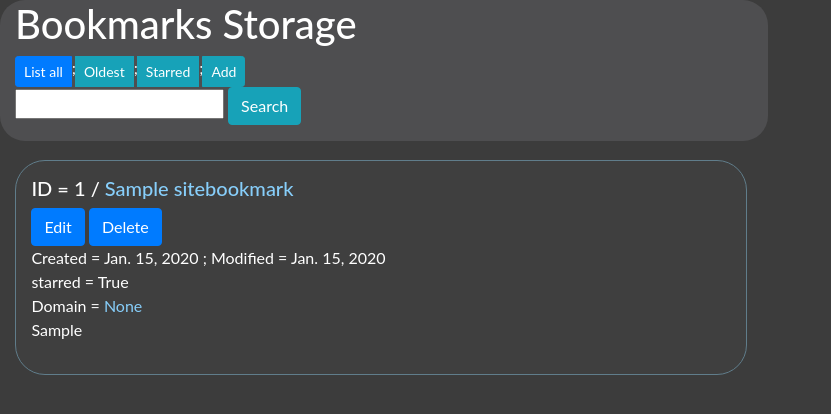
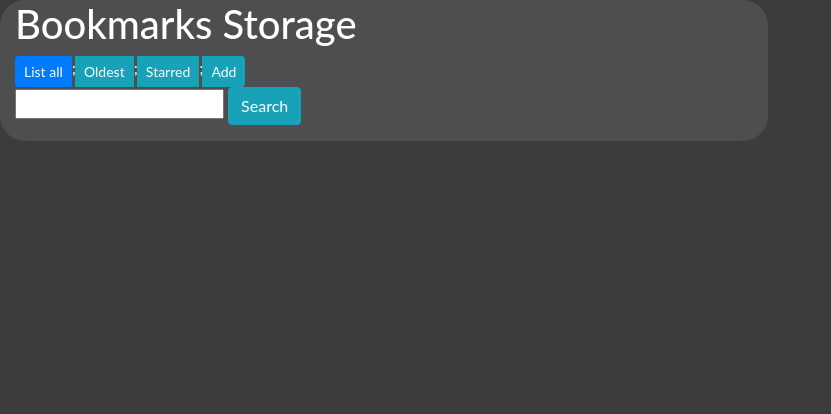
Before and after one commit to caiorss/bookmark-storage-webapp, a Django app: page / in a window 1280 px wide. Shown: the top 414 px of the page, without its empty margins (0-831 px from the left). Run offline with Django 3.2, Linux system fonts and the light colour scheme; tables that the repository leaves empty hold one stand-in row (values such as "Sample post"); some libraries are stand-ins or nearby versions.

Commit message:
Change queries and views for hiding items annotated as deleted.

```diff
--- a/bookmarks/templates/bookmark_list.html
+++ b/bookmarks/templates/bookmark_list.html
@@ -39,6 +39,7 @@
                   <a class="btn btn-primary" title="Delete current item" href="{% url 'bookmarks:bookmark_delete' bookmark.id %}">Delete</a>
             </br> Created  = {{ bookmark.created }} ; Modified = {{ bookmark.updated }}
             </br> starred = {{ bookmark.starred }}
+            </br> Deleted = {{ bookmark.deleted }}
             </br> Domain = <a href="/?domain={{ bookmark.hostname }}"
                               title="Filter by domain {{ bookmark.hostname }}"
                             > {{ bookmark.hostname }} </a>
--- a/bookmarks/views.py
+++ b/bookmarks/views.py
@@ -20,10 +20,10 @@
         view = self.request.GET.get("view")
 
         if view and view == "latest":
-            return self.model.objects.all().order_by("id")
+            return self.model.objects.filter(deleted = False).order_by("id")
 
         if view and view == "starred":
-            return self.model.objects.filter(starred = True).order_by("id").reverse()
+            return self.model.objects.filter(starred = True).filter(deleted = False).order_by("id").reverse()
 
         domain = self.request.GET.get("domain")
         if domain:
@@ -36,11 +36,12 @@
 
         query2 = self.request.GET.get('search')
         if query2:
-            return self.model.objects.filter( Q(title__contains = query2)
-                                            | Q(url__contains = query2) ).order_by("id").reverse()
+            return self.model.objects.filter( Q(deleted = False)
+                                             & ( Q(title__contains = query2) | Q(url__contains = query2)
+                                               ) ).order_by("id").reverse()
 
         #print(" [BookmarkList] kwargs = " + str(self.kwargs))
-        return self.model.objects.all().order_by("id").reverse()
+        return self.model.objects.filter(deleted = False).order_by("id").reverse()
 
 
 class BookmarkStarred(ListView):
@@ -54,13 +55,13 @@
 class BookmarkCreate(CreateView):
     template_name = tpl_forms
     model = SiteBookmark
-    fields = ['title', 'url', 'starred', 'brief', 'tags']
+    fields = ['url', 'title', 'starred', 'brief', 'deleted', 'tags']
     success_url = reverse_lazy('bookmarks:bookmark_list')
 
 class BookmarkUpdate(UpdateView):
     template_name = tpl_forms
     model = SiteBookmark
-    fields = ['title', 'url', 'starred', 'brief', 'tags']
+    fields = ['url', 'title', 'starred', 'brief', 'deleted', 'tags']
     success_url = reverse_lazy('bookmarks:bookmark_list')
 
 class BookmarkDelete(DeleteView):
```
